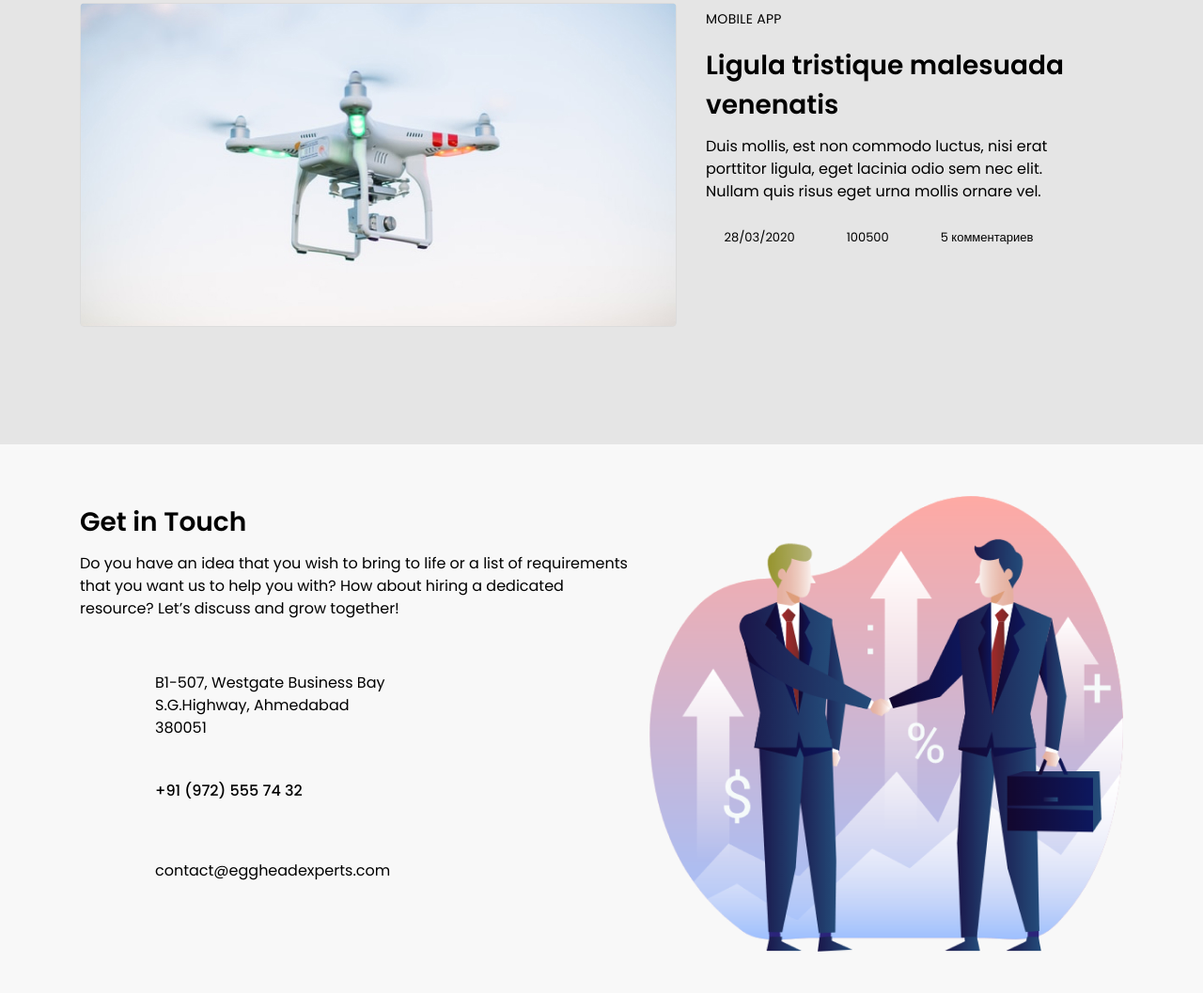
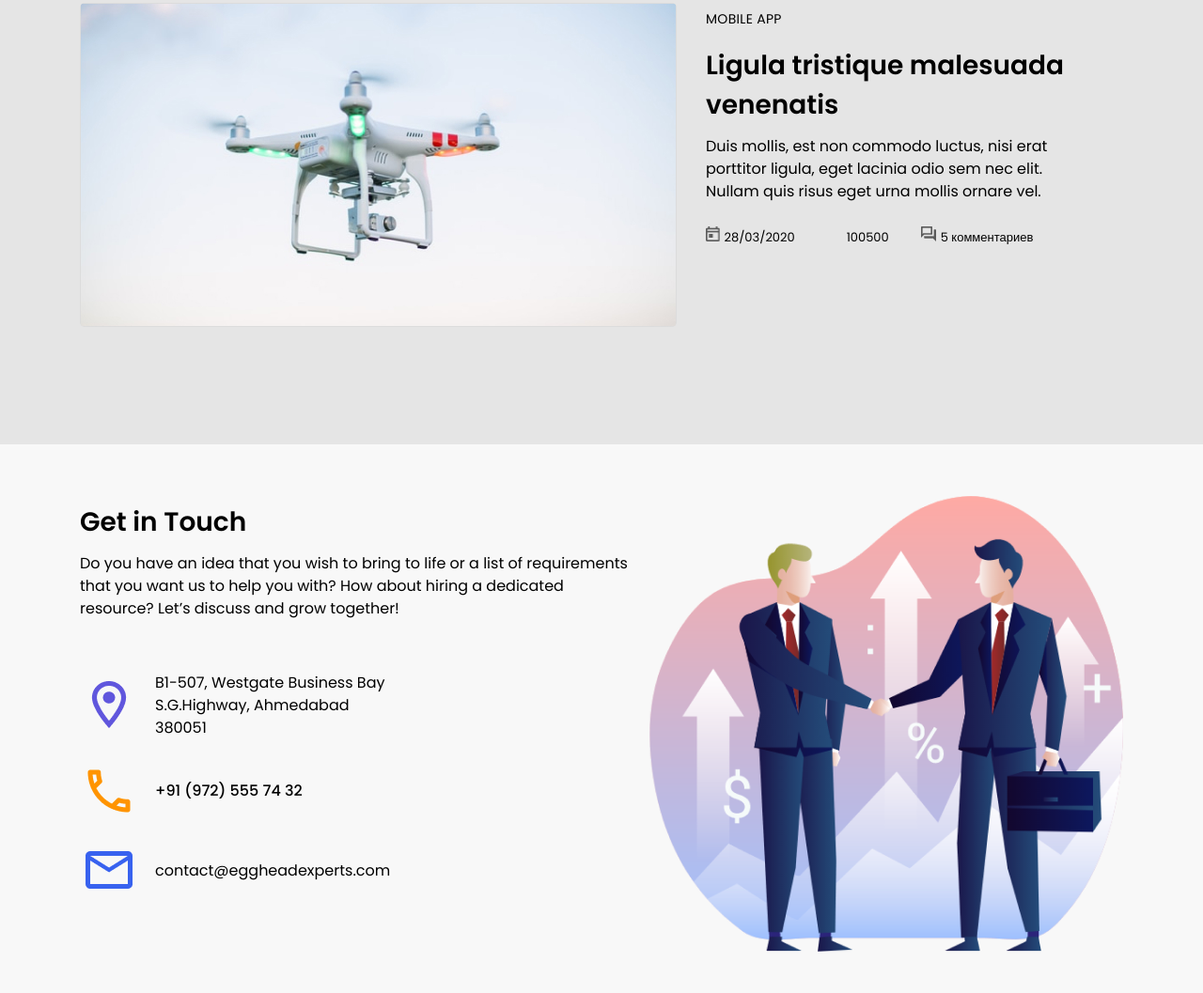
Before and after one commit to BentonFraizer/FLS-hw-lesson-8, a plain HTML site: page index.html in a window 1280 px wide. Shown: the part 1055-2112 px from the top of the page at 94% size. Drawn offline with Linux system fonts and the light colour scheme.

Commit message:
Исправил пути для псевдоэлементов и бекграунда последней секции

```diff
--- a/css/style.css
+++ b/css/style.css
@@ -317,7 +317,7 @@ body {
 .postinfoitem:first-child::before {
 	content: "";
 	display: inline-block;
-	background: url("img/calendar-icon.png") 0 0 no-repeat;
+	background: url("../img/calendar-icon.png") 0 0 no-repeat;
 	width: 14.5px;
 	height: 16px;
 	margin: 7px 5px 0px 0px;
@@ -326,7 +326,7 @@ body {
 .postinfoitem:nth-child(2)::before {
 	content: "";
 	display: inline-block;
-	background: url("img/eye-icon.png") 0 0 no-repeat;
+/* 	background: url("../img/eye-icon.png") 0 0 no-repeat; */
 	width: 16px;
 	height: 14px;
 	margin: 7px 5px 0px 0px;
@@ -335,7 +335,7 @@ body {
 .postinfoitem:last-child::before {
 	content: "";
 	display: inline-block;
-	background: url("img/messages-icon.png") 0 0 no-repeat;
+	background: url("../img/messages-icon.png") 0 0 no-repeat;
 	width: 16px;
 	height: 16px;
 	margin: 7px 5px 0px 0px;
@@ -398,7 +398,7 @@ body {
 .contactsitem:first-child::before {
 	content: "";
 	display: inline-block;
-	background: url("img/map-pointer-icon.png") 0 0 no-repeat;
+	background: url("../img/map-pointer-icon.png") 0 0 no-repeat;
 	width: 50px;
 	height: 55px;
 	margin: 5px 30px 0px 0px;
@@ -408,7 +408,7 @@ body {
 .contactsitem:nth-child(2)::before {
 	content: "";
 	display: inline-block;
-	background: url("img/Phone-icon.png") 0 0 no-repeat;
+	background: url("../img/Phone-icon.png") 0 0 no-repeat;
 	width: 50px;
 	height: 55px;
 	margin: -11px 22px 0px 8px;
@@ -418,7 +418,7 @@ body {
 .contactsitem:last-child::before {
 	content: "";
 	display: inline-block;
-	background: url("img/mail-icon.png") 0 0 no-repeat;
+	background: url("../img/mail-icon.png") 0 0 no-repeat;
 	width: 50px;
 	height: 55px;
 	margin: -9px 24px 0px 6px;
@@ -472,7 +472,7 @@ body {
 
 .maininfo {
 	min-height: 376px;
-	background: #FAFAFB url('img/atteat-bg.png') right top no-repeat;
+	background: #FAFAFB url('../img/atteat-bg.png') right top no-repeat;
 	margin: 0px 0px 33px 0px;
 }
 
```
